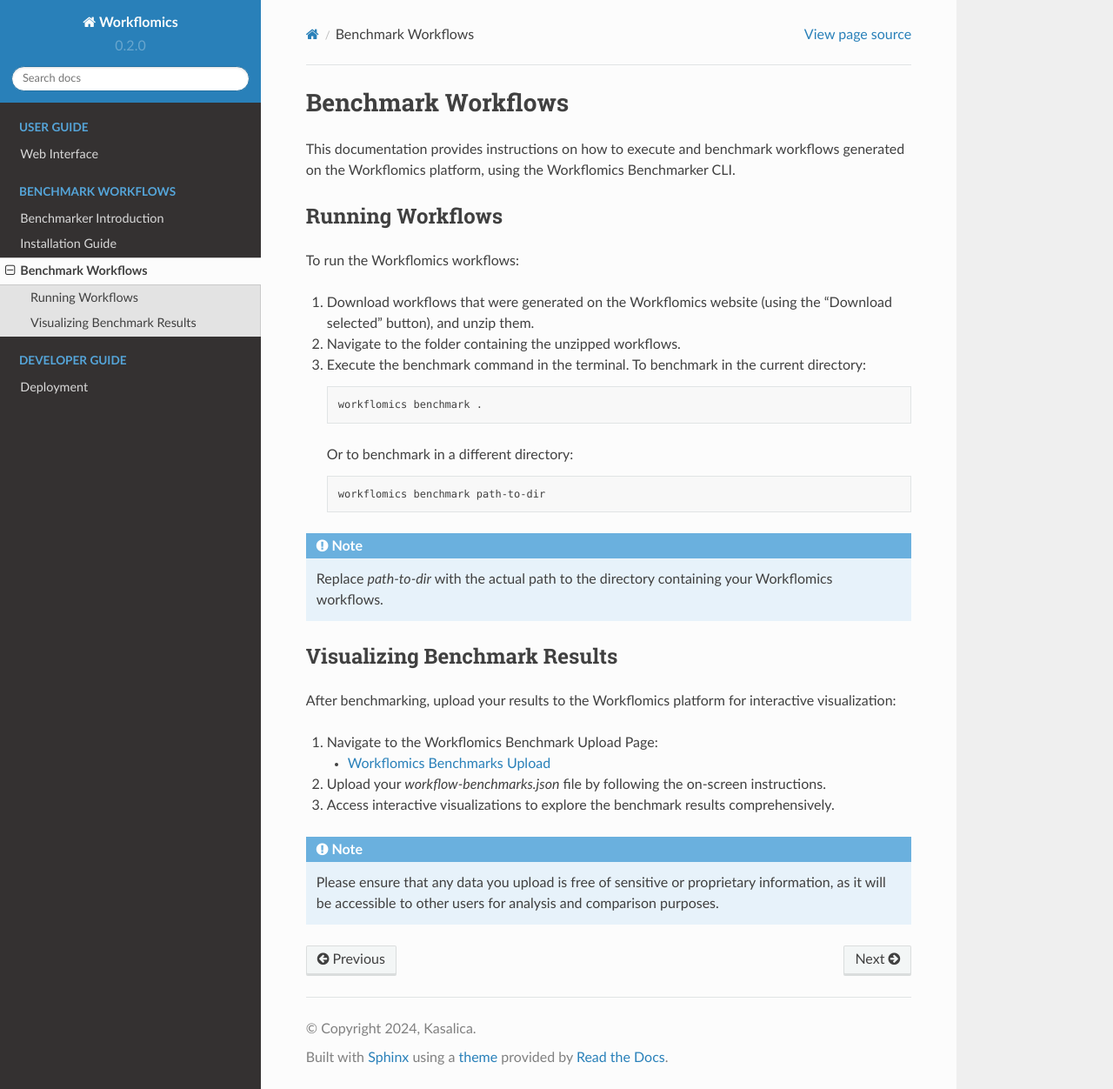
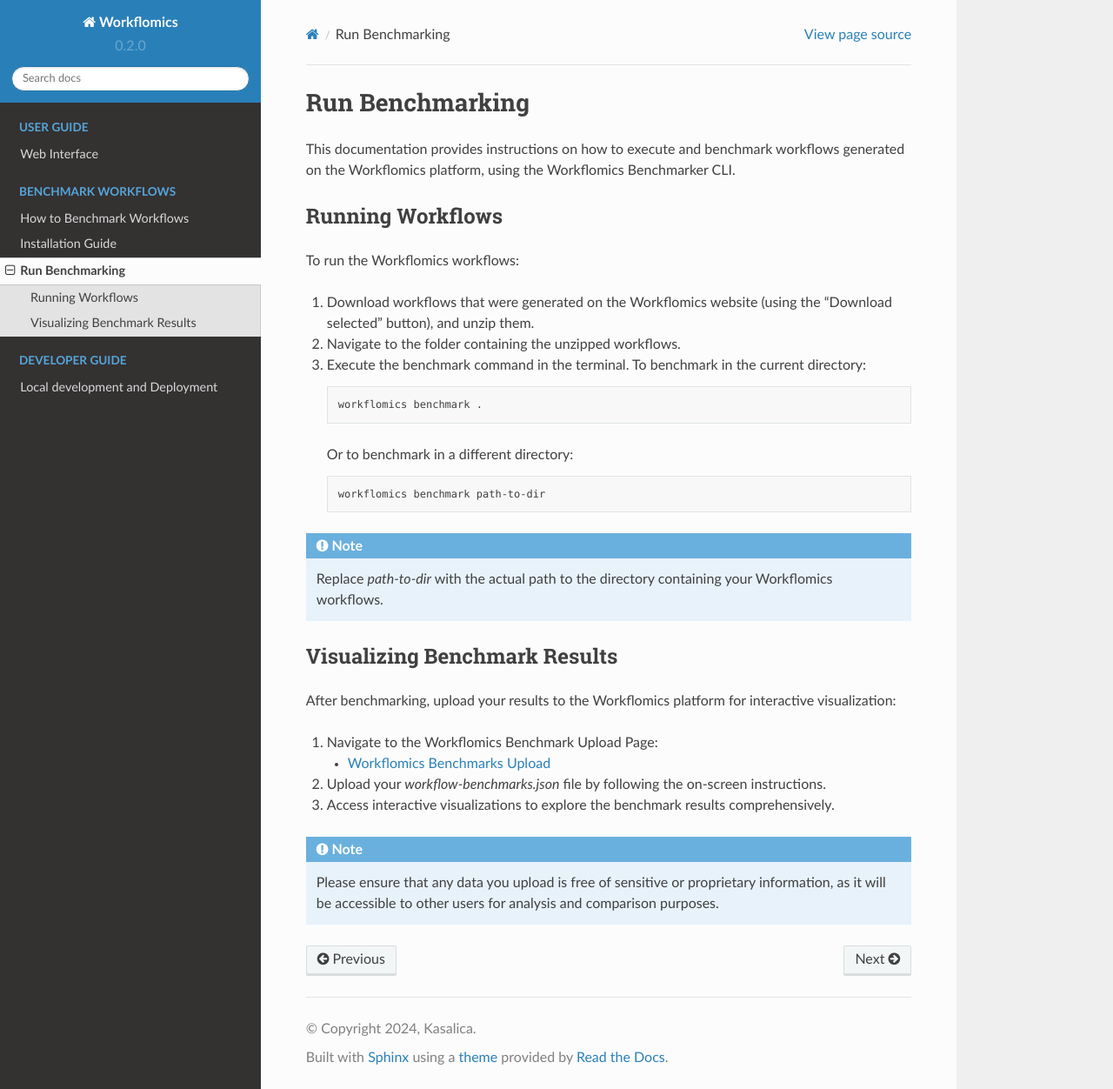
Before and after one commit to Workflomics/workflomics-readthedocs, a Sphinx documentation site: the page built from docs/source/workflomics-benchmarker/benchmarker-usage.rst, in a window 1280 px wide and 1252 px high. Shown: the whole window at 87% size. Built offline with Sphinx 7.4.7 and the Read the Docs theme 2.0.0, drawn with Linux system fonts in a browser that asks for light colours.

Commit message:
Update titles and broken links

```diff
--- a/docs/source/basics/installation.rst
+++ b/docs/source/basics/installation.rst
@@ -1,5 +1,5 @@
-Deployment
-==========
+Local development and Deployment
+================================
 
 This guide outlines the steps to install and deploy the Workflomics web platform, a comprehensive solution implemented in TypeScript for bioinformatics workflow benchmarking.
 
--- a/docs/source/workflomics-benchmarker/benchmarker-installation.rst
+++ b/docs/source/workflomics-benchmarker/benchmarker-installation.rst
@@ -3,7 +3,7 @@ Installation Guide
 
 This documentation provides instructions for setting up your local environment to benchmark workflows generated by the Worklomics web platform. The setup involves installing Python, setting up a virtual environment, installing the Workflomics benchmarker and supporting containerization.
 
-.. note:: If you are using Windows, you will have to install the Windows Subsystem for Linux 2 as documented in the Workflomics Benchmarker [documentation for Microsoft Windows users](https://github.com/Workflomics/workflomics-benchmarker/tree/main?tab=readme-ov-file#ms-windows-users). Your operating system also needs internet access and a recent version of Python (3.9+).
+.. note:: If you are using Windows, you will have to install the Windows Subsystem for Linux 2 as documented in the Workflomics Benchmarker `documentation for Microsoft Windows users<https://github.com/Workflomics/workflomics-benchmarker/tree/main?tab=readme-ov-file#ms-windows-users>'_. Your operating system also needs internet access and a recent version of Python (3.9+).
 
 
 Prerequisites
--- a/docs/source/workflomics-benchmarker/benchmarker-overview.rst
+++ b/docs/source/workflomics-benchmarker/benchmarker-overview.rst
@@ -1,11 +1,10 @@
-Benchmarker Introduction
-========================
+How to Benchmark Workflows
+==========================
 
-This section provides an overview on how to execute and benchmark workflows provided by the Workflomics platform. The execution is performed using the Workflomics Benchmarker command line tool.
-
+This section provides an overview on how to execute and benchmark workflows provided by the Workflomics platform. The execution is performed using the `Workflomics Benchmarker command line tool<https://github.com/Workflomics/workflomics-benchmarker>`_.
 
 Workflomics Benchmarker
------------------------
+^^^^^^^^^^^^^^^^^^^^^^^
 
 The Workflomics Benchmarker is a command-line tool that benchmarks the performance of workflows generated by the Workflomics platform. The workflows must be specified in `Common Workflow Language (CWL) <https://www.commonwl.org/>`_ format.
 The Workflomics Benchmarker generates a report containing performance metrics such as execution time, memory usage, and CPU usage for each workflow step, as well as scientific metrics (currently supporting proteomics domain) such as number of proteins identified, number of peptides identified, etc.
--- a/docs/source/workflomics-benchmarker/benchmarker-usage.rst
+++ b/docs/source/workflomics-benchmarker/benchmarker-usage.rst
@@ -1,5 +1,5 @@
-Benchmark Workflows
-===================
+Run Benchmarking
+================
 
 This documentation provides instructions on how to execute and benchmark workflows generated on the Workflomics platform, using the Workflomics Benchmarker CLI.
 
```
